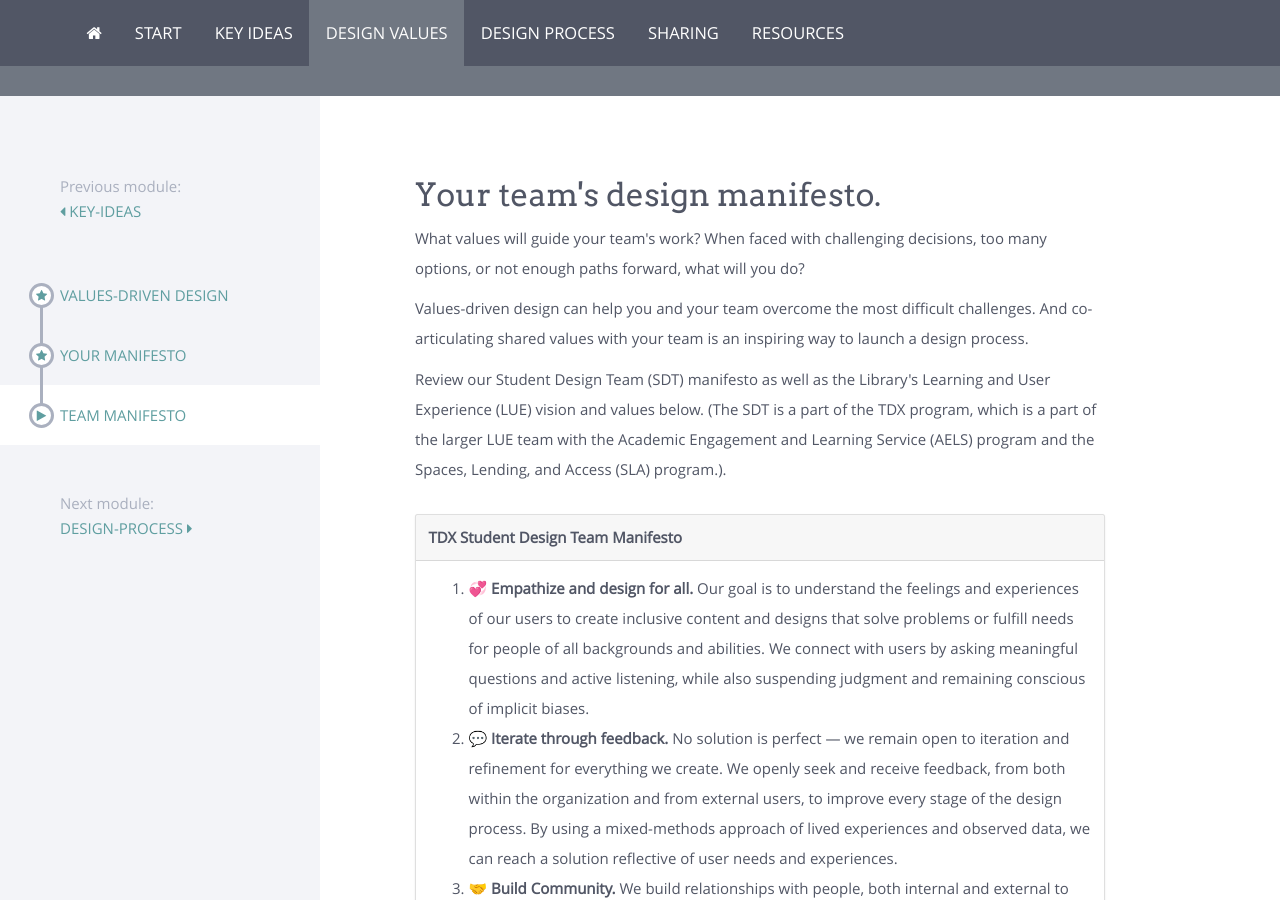
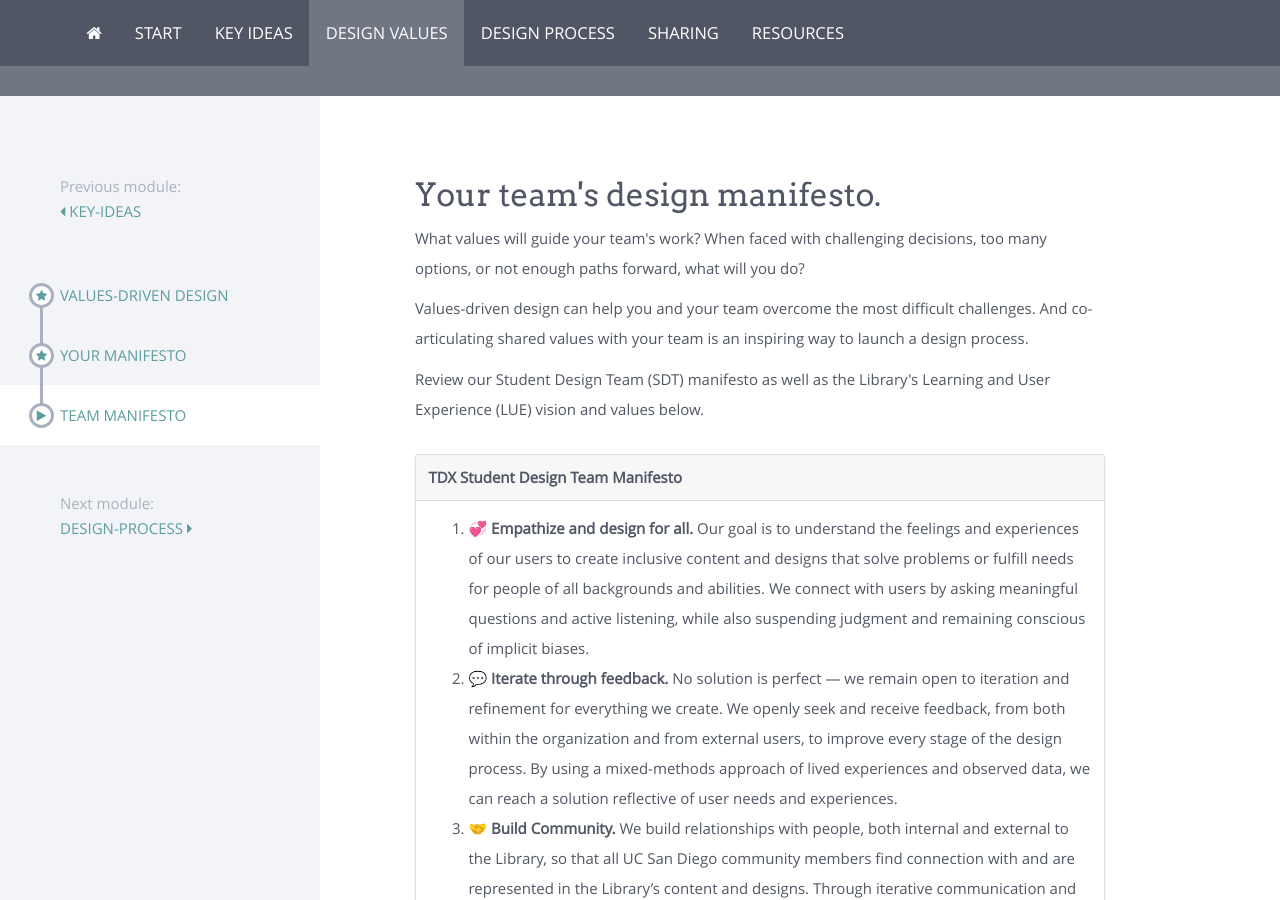
Before and after one commit to ucsdlib/foundations, a Jekyll site: the page built from modules/design-values/_posts/2000-01-03-team-manifesto.html, in a window 1280 px wide and 900 px high. Built offline with Jekyll 4.4.1, drawn with Linux system fonts in a browser that asks for light colours; nearby versions of some CDN libraries; comment, search, counter and statistics services are not loaded; some of the changed text lies outside the part shown.

Commit message:
Update 2000-01-03-team-manifesto.html

```diff
--- a/modules/design-values/_posts/2000-01-03-team-manifesto.html
+++ b/modules/design-values/_posts/2000-01-03-team-manifesto.html
@@ -9,7 +9,7 @@
 <p>What values will guide your team's work? When faced with challenging decisions, too many options, or not enough paths forward, what will you do?</p>
 
 <p>Values-driven design can help you and your team overcome the most difficult challenges. And co-articulating shared values with your team is an inspiring way to launch a design process.</p>
-<p>Review our Student Design Team (SDT) manifesto as well as the Library's Learning and User Experience (LUE) vision and values below. (The SDT is a part of the TDX program, which is a part of the larger LUE team with the Academic Engagement and Learning Service (AELS) program and the Spaces, Lending, and Access (SLA) program.).</p>
+<p>Review our Student Design Team (SDT) manifesto as well as the Library's Learning and User Experience (LUE) vision and values below.</p>
 
 <div class="card my-5 shadow-sm" style="width: 100%;">
     <div class="card-header">TDX Student Design Team Manifesto</div>
@@ -28,7 +28,7 @@
     <div class="card-header">UC San Diego Library's Learning and User Experience (LUE) team Vision and Values</div>
       <img src="{{ '/img/UCSanDiegoLibrary_orgchart.JPG' | relative_url }}" class="card-img-top" alt="...">
   <div class="card-body">
-    <p class="card-text"> This is UC San Diego Library’s organizational chart, highlighting the Learning and User Experience team.</p>
+    <p class="card-text"> This is UC San Diego Library’s organizational chart, highlighting the Learning and User Experience team. The SDT is a part of the TDX program, which is a part of the larger LUE team with the Academic Engagement and Learning Service (AELS) program and the Spaces, Lending, and Access (SLA) program.</p>
   </div>
   <div class="card-body">
       <h3>Vision</h3>
```
